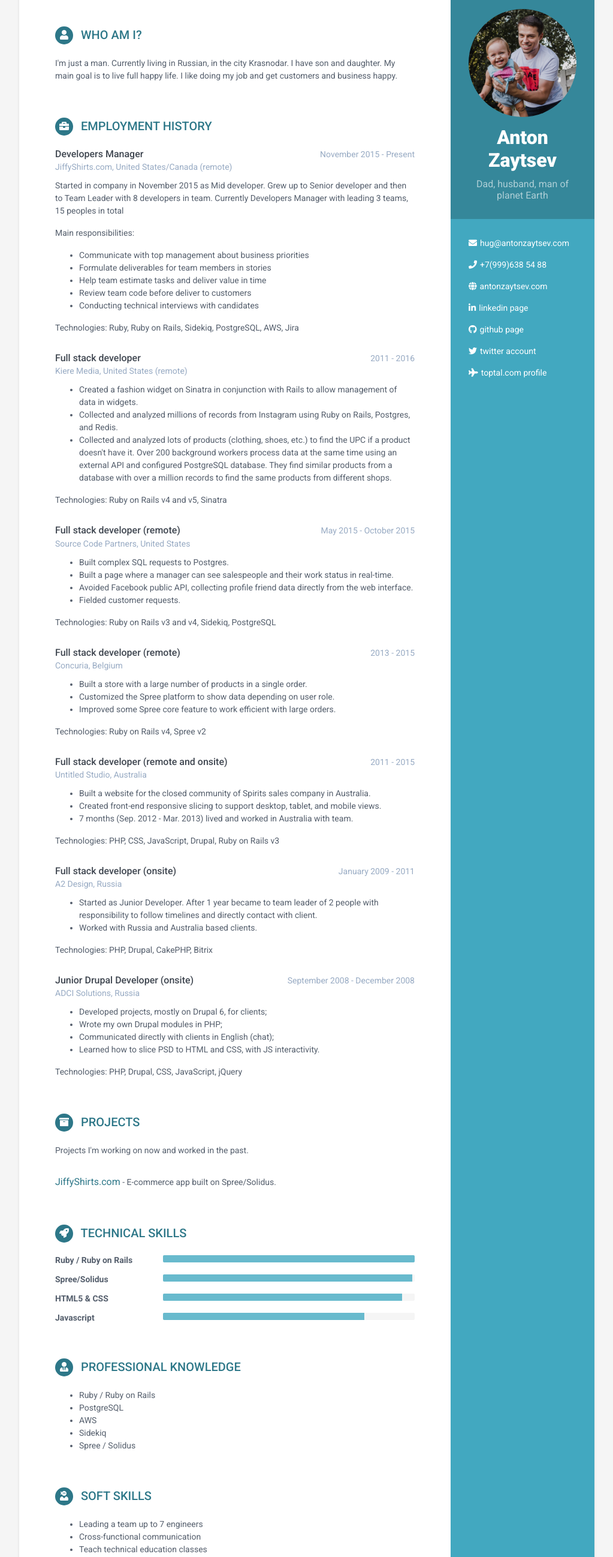
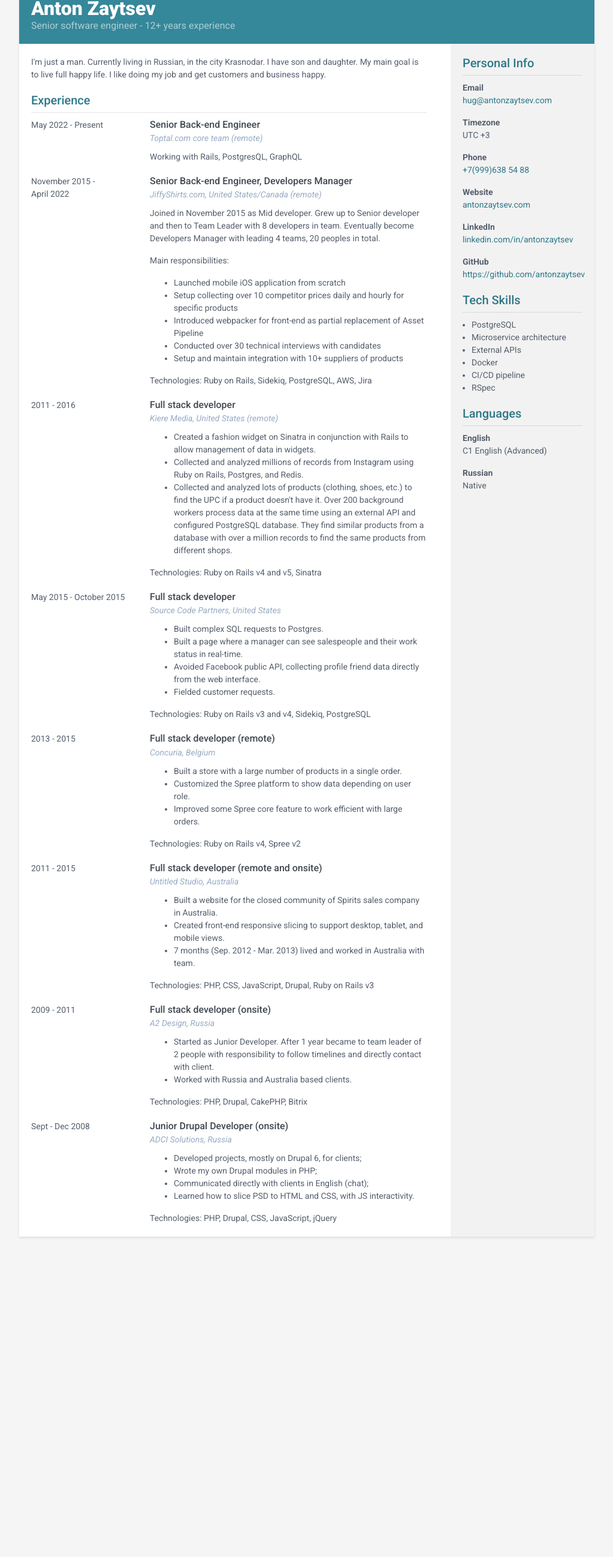
Before and after one commit to antonzaytsev/antonzaytsev.github.io, a plain HTML site: page index.html in a window 1280 px wide. Shown: the part 45-2640 px from the top of the page at 60% size, without its empty margins (128-1151 px from the left). After the commit the page ends 2126 px from the top, so only its background shows below. Drawn offline with Linux system fonts and the light colour scheme.

Commit message:
Major changes in template and content

```diff
--- a/assets/css/custom.css
+++ /dev/null
@@ -1,22 +0,0 @@
-.sidebar-wrapper .profile {
-  max-width: 180px;
-  max-height: 180px;
-  border-radius: 90px;
-}
-
-.wrapper {
-  margin-bottom: 30px;
-}
-
-.main-wrapper .section-title .icon-holder {
-  top: -1px;
-  line-height: 30px;
-}
-
-.main-wrapper .section:last-child {
-  margin-bottom: 0;
-}
-
-.sidebar-wrapper .contact-list li i {
-  margin-right: 5px;
-}
--- a/assets/css/orbit-1.css
+++ b/assets/css/main.css
@@ -41,24 +41,19 @@ p {
   line-height: 1.5;
 }
 
+p:last-child {
+  margin: 0;
+}
+
 .wrapper {
-  background: #42A8C0;
   max-width: 960px;
-  margin: 0 auto;
-  margin-top: 30px;
+  margin: 20px auto;
   position: relative;
-  -webkit-box-shadow: 0px 2px 4px rgba(0, 0, 0, 0.1);
-  -moz-box-shadow: 0px 2px 4px rgba(0, 0, 0, 0.1);
   box-shadow: 0px 2px 4px rgba(0, 0, 0, 0.1);
 }
 
 .sidebar-wrapper {
   background: #42A8C0;
-  position: absolute;
-  right: 0;
-  width: 240px;
-  height: 100%;
-  min-height: 800px;
   color: #fff;
 }
 
@@ -67,9 +62,8 @@ p {
 }
 
 .sidebar-wrapper .profile-container {
-  padding: 30px;
+  padding: 20px;
   background: rgba(0, 0, 0, 0.2);
-  text-align: center;
   color: #fff;
 }
 
@@ -77,10 +71,10 @@ p {
   font-size: 32px;
   font-weight: 900;
   margin-top: 0;
-  margin-bottom: 10px;
+  margin-bottom: 0;
 }
 
-.sidebar-wrapper .tagline {
+.sidebar-wrapper .title {
   color: rgba(255, 255, 255, 0.6);
   font-size: 16px;
   font-weight: 400;
@@ -112,6 +106,8 @@ p {
 
 .sidebar-wrapper .container-block {
   padding: 30px;
+  flex-direction: column;
+  width: 50%;
 }
 
 .sidebar-wrapper .container-block-title {
@@ -180,18 +176,35 @@ p {
 
 .main-wrapper {
   background: #fff;
-  padding: 60px;
-  padding-right: 300px;
+  display: flex;
+  gap: 20px;
+}
+
+.main-wrapper .left-side {
+  width: 75%;
+  padding: 20px;
+}
+
+.main-wrapper .right-side {
+  width: 25%;
+  padding: 20px;
+  background: rgba(0,0,0,0.05);
+}
+
+.main-wrapper .introduction {
+  margin-bottom: 20px;
 }
 
 .main-wrapper .section-title {
-  text-transform: uppercase;
+  /*text-transform: uppercase;*/
   font-size: 20px;
   font-weight: 500;
   color: #2d7788;
   position: relative;
   margin-top: 0;
-  margin-bottom: 20px;
+  margin-bottom: 10px;
+  border-bottom: 1px solid rgb(0, 0, 0, 0.1);
+  padding-bottom: 8px;
 }
 
 .main-wrapper .section-title .icon-holder {
@@ -200,10 +213,6 @@ p {
   margin-right: 8px;
   display: inline-block;
   color: #fff;
-  -webkit-border-radius: 50%;
-  -moz-border-radius: 50%;
-  -ms-border-radius: 50%;
-  -o-border-radius: 50%;
   border-radius: 50%;
   -moz-background-clip: padding;
   -webkit-background-clip: padding-box;
@@ -221,37 +230,41 @@ p {
 }
 
 .main-wrapper .section {
-  margin-bottom: 60px;
+  margin-bottom: 20px;
 }
 
-.main-wrapper .experiences-section .item {
-  margin-bottom: 30px;
+.experiences-section-items .item {
+  margin-bottom: 20px;
+}
+.experiences-section-items .item:last-child {
+  margin: 0
 }
 
-.main-wrapper .upper-row {
-  position: relative;
-  overflow: hidden;
-  margin-bottom: 2px;
+.item {
+  display: grid;
+  grid-template-columns: 26% 70%;
+  grid-column-gap: 4%;
 }
 
-.main-wrapper .job-title {
+.item .time span {
+  white-space: nowrap;
+}
+
+.item .details .job-title {
   color: #3F4650;
   font-size: 16px;
   margin-top: 0;
-  margin-bottom: 0;
+  margin-bottom: 3px;
   font-weight: 500;
 }
-
-.main-wrapper .time {
-  position: absolute;
-  right: 0;
-  top: 0;
+.item .details .company {
+  margin-bottom: 10px;
   color: #97AAC3;
+  font-style: italic;
 }
 
 .main-wrapper .company {
-  margin-bottom: 10px;
-  color: #97AAC3;
+
 }
 
 .main-wrapper .project-title {
@@ -338,3 +351,60 @@ p {
     margin-bottom: 0;
   }
 }
+
+.experiences-section-items {
+  /*display: grid;*/
+  /*grid-template-columns: 48% 48%;*/
+  /*grid-column-gap: 4%;*/
+  /*grid-row-gap: 20px;*/
+}
+
+
+.contact-list {
+  margin-top: 10px;
+}
+.contact-list div {
+  display: inline-block;
+  margin-right: 7px;
+}
+.contact-list a {
+  text-decoration: none;
+}
+
+.sidebar-wrapper .profile {
+  max-width: 180px;
+  max-height: 180px;
+  border-radius: 90px;
+}
+
+.main-wrapper .section-title .icon-holder {
+  top: -1px;
+  line-height: 30px;
+}
+
+.main-wrapper .section:last-child {
+  margin-bottom: 0;
+}
+
+.sidebar-wrapper .contact-list li i {
+  margin-right: 5px;
+}
+
+.tech-skills {
+  padding-left: 15px;
+  margin: 0;
+}
+.tech-skills li {}
+
+
+@media (max-width: 768px) {
+  .experiences-section-items {
+    grid-template-columns: 100%;
+    grid-column-gap: 0;
+    grid-row-gap: 20px;
+  }
+
+  .wrapper {
+    margin: 0;
+  }
+}
--- a/index.html
+++ b/index.html
@@ -37,84 +37,79 @@
   <!-- /Yandex.Metrika counter -->
 
   <link rel="canonical" href="https://antonzaytsev.com" />
+
   <link href='//fonts.googleapis.com/css?family=Roboto:400,500,400italic,300italic,300,500italic,700,700italic,900,900italic' rel='stylesheet' type='text/css'>
-  <script src="https://kit.fontawesome.com/d717ecd1c3.js"></script>
+
   <link rel="stylesheet" href="assets/plugins/bootstrap/css/bootstrap.min.css">
-  <link rel="stylesheet" href="assets/css/orbit-1.css">
-  <link rel="stylesheet" href="assets/plugins/fontawesome-5.9.0/css/all.min.css">
-  <link rel="stylesheet" href="assets/css/custom.css">
+  <link rel="stylesheet" href="assets/css/main.css">
   <link rel="icon" type="image/png" href="assets/images/363b209b47f6c684d34656841e509f5d.png" />
 </head>
 <body>
 <div class="wrapper">
   <div class="sidebar-wrapper">
     <div class="profile-container">
-      <img class="profile" src="assets/images/img-23.jpeg" alt=""/>
       <h1 class="name">Anton Zaytsev</h1>
-      <h3 class="tagline">Dad, husband, man of planet Earth</h3>
+      <h2 class="title">Senior software engineer - 12+ years experience</h2>
     </div>
 
-    <div class="contact-container container-block">
-      <ul class="list-unstyled contact-list">
-        <li class="email"><i class="fas fa-envelope"></i><a href="mailto:hug@antonzaytsev.com">hug@antonzaytsev.com</a></li>
-        <li class="phone"><i class="fas fa-phone"></i><a href="tel:+79996385488">+7(999)638 54 88</a></li>
-        <li class="website"><i class="fas fa-globe"></i><a href="http://antonzaytsev.com" target="_blank">antonzaytsev.com</a></li>
-        <li class="linkedin"><i class="fab fa-linkedin-in"></i><a href="https://www.linkedin.com/in/antonzaytsev/" target="_blank">linkedin page</a></li>
-        <li class="github"><i class="fab fa-github"></i><a href="https://github.com/antonzaytsev" target="_blank">github page</a></li>
-        <li class="twitter"><i class="fab fa-twitter"></i><a href="https://twitter.com/antonzaycev" target="_blank">twitter account</a></li>
-        <li class="toptal"><i class="fa fa-plane"></i><a href="https://www.toptal.com/resume/anton-zaytsev" target="_blank">toptal.com profile</a></li>
-      </ul>
-    </div>
+<!--    <div class="contact-container container-block">-->
+
+<!--    </div>-->
   </div>
 
   <section class="main-wrapper">
-    <section class="section summary-section">
-      <h2 class="section-title">
-        <span class="icon-holder"><i class="fas fa-user"></i></span>
-        Who am I?
-      </h2>
-      <div class="summary">
-        <p>I'm just a man. Currently living in Russian, in the city Krasnodar. I have son and daughter. My main goal is to live full happy life. I like doing my job and get customers and business happy.</p>
-      </div>
-    </section>
+
+    <div class="left-side">
+      <div class="introduction">I'm just a man. Currently living in Russian, in the city Krasnodar. I have son and daughter. My main goal is to live full happy life. I like doing my job and get customers and business happy.</div>
+
+      <!--    <section class="section summary-section">-->
+      <!--      <h2 class="section-title">-->
+      <!--        <span class="icon-holder"><i class="fas fa-user"></i></span>-->
+      <!--        Who am I?-->
+      <!--      </h2>-->
+      <!--      <div class="summary">-->
+      <!--        -->
+      <!--      </div>-->
+      <!--    </section>-->
 
       <section class="section experiences-section">
-      <h2 class="section-title">
-        <span class="icon-holder"><i class="fas fa-briefcase"></i></span>
-        Employment History
-      </h2>
+        <h2 class="section-title">Experience</h2>
 
+        <div class="experiences-section-items">
           <div class="item">
-        <div class="meta">
-          <div class="upper-row">
-            <h3 class="job-title">Developers Manager</h3>
-            <div class="time">November 2015 - Present</div>
-          </div>
-          <div class="company">JiffyShirts.com, United States/Canada (remote)</div>
-        </div>
+            <div class="time"><span>May 2022</span> - Present</div>
             <div class="details">
-          <p>Started in company in November 2015 as Mid developer. Grew up to Senior developer and then to Team Leader with 8 developers in team. Currently Developers Manager with leading 3 teams, 15 peoples in total</p>
-          <p>Main responsibilities:</p>
-          <ul>
-            <li>Communicate with top management about business priorities</li>
-            <li>Formulate deliverables for team members in stories</li>
-            <li>Help team estimate tasks and deliver value in time</li>
-            <li>Review team code before deliver to customers</li>
-            <li>Conducting technical interviews with candidates</li>
-          </ul>
-          <p>Technologies: Ruby, Ruby on Rails, Sidekiq, PostgreSQL, AWS, Jira</p>
+              <h3 class="job-title">Senior Back-end Engineer</h3>
+              <div class="company">Toptal.com core team (remote)</div>
+              <p>Working with Rails, PostgresQL, GraphQL</p>
             </div>
           </div>
 
           <div class="item">
-        <div class="meta">
-          <div class="upper-row">
+            <div class="time"><span>November 2015</span> - <span>April 2022</span></div>
+            <div class="details">
+              <h3 class="job-title">Senior Back-end Engineer, Developers Manager</h3>
+              <div class="company">JiffyShirts.com, United States/Canada (remote)</div>
+              <p>Joined in November 2015 as Mid developer. Grew up to Senior developer and then to Team Leader with 8 developers in team.
+                Eventually become Developers Manager with leading 4 teams, 20 peoples in total.</p>
+              <p>Main responsibilities:</p>
+              <ul>
+                <li>Launched mobile iOS application from scratch</li>
+                <li>Setup collecting over 10 competitor prices daily and hourly for specific products</li>
+                <li>Introduced webpacker for front-end as partial replacement of Asset Pipeline</li>
+                <li>Conducted over 30 technical interviews with candidates</li>
+                <li>Setup and maintain integration with 10+ suppliers of products</li>
+              </ul>
+              <p>Technologies: Ruby on Rails, Sidekiq, PostgreSQL, AWS, Jira</p>
+            </div>
+          </div>
+
+          <div class="item">
+            <div class="time">2011 - 2016</div>
+            <div class="details">
               <h3 class="job-title">Full stack developer</h3>
-            <div class="time">2011 - 2016</div>
-          </div>
               <div class="company">Kiere Media, United States (remote)</div>
-        </div>
-        <div class="details">
+
               <ul>
                 <li>Created a fashion widget on Sinatra in conjunction with Rails to allow management of data in widgets.</li>
                 <li>Collected and analyzed millions of records from Instagram using Ruby on Rails, Postgres, and Redis.</li>
@@ -125,14 +120,11 @@
           </div>
 
           <div class="item">
-        <div class="meta">
-          <div class="upper-row">
-            <h3 class="job-title">Full stack developer (remote)</h3>
             <div class="time">May 2015 - October 2015</div>
-          </div>
+            <div class="details">
+              <h3 class="job-title">Full stack developer</h3>
               <div class="company">Source Code Partners, United States</div>
-        </div>
-        <div class="details">
+
               <ul>
                 <li>Built complex SQL requests to Postgres.</li>
                 <li>Built a page where a manager can see salespeople and their work status in real-time.</li>
@@ -144,14 +136,11 @@
           </div>
 
           <div class="item">
-        <div class="meta">
-          <div class="upper-row">
+            <div class="time">2013 - 2015</div>
+            <div class="details">
               <h3 class="job-title">Full stack developer (remote)</h3>
-            <div class="time">2013 - 2015</div>
-          </div>
               <div class="company">Concuria, Belgium</div>
-        </div>
-        <div class="details">
+
               <ul>
                 <li>Built a store with a large number of products in a single order.</li>
                 <li>Customized the Spree platform to show data depending on user role.</li>
@@ -162,14 +151,11 @@
           </div>
 
           <div class="item">
-        <div class="meta">
-          <div class="upper-row">
+            <div class="time">2011 - 2015</div>
+            <div class="details">
               <h3 class="job-title">Full stack developer (remote and onsite)</h3>
-            <div class="time">2011 - 2015</div>
-          </div>
               <div class="company">Untitled Studio, Australia</div>
-        </div>
-        <div class="details">
+
               <ul>
                 <li>Built a website for the closed community of Spirits sales company in Australia.</li>
                 <li>Created front-end responsive slicing to support desktop, tablet, and mobile views.</li>
@@ -180,14 +166,11 @@
           </div>
 
           <div class="item">
-        <div class="meta">
-          <div class="upper-row">
+            <div class="time">2009 - 2011</div>
+            <div class="details">
               <h3 class="job-title">Full stack developer (onsite)</h3>
-            <div class="time">January 2009 - 2011</div>
-          </div>
               <div class="company">A2 Design, Russia</div>
-        </div>
-        <div class="details">
+
               <ul>
                 <li>Started as Junior Developer. After 1 year became to team leader of 2 people with responsibility to follow timelines and directly contact with client.</li>
                 <li>Worked with Russia and Australia based clients.</li>
@@ -197,14 +180,11 @@
           </div>
 
           <div class="item">
-        <div class="meta">
-          <div class="upper-row">
+            <div class="time">Sept - Dec 2008</div>
+            <div class="details">
               <h3 class="job-title">Junior Drupal Developer (onsite)</h3>
-            <div class="time">September 2008 - December 2008</div>
-          </div>
               <div class="company">ADCI Solutions, Russia</div>
-        </div>
-        <div class="details">
+
               <ul>
                 <li>Developed projects, mostly on Drupal 6, for clients;</li>
                 <li>Wrote my own Drupal modules in PHP;</li>
@@ -215,129 +195,172 @@
             </div>
           </div>
 
-      <div class="item d-none">
-        <div class="meta">
-          <div class="upper-row">
-            <h3 class="job-title"></h3>
-            <div class="time"></div>
-          </div>
-          <div class="company"></div>
-        </div>
-        <div class="details">
-          <p>Technologies: </p>
-        </div>
+<!--          <div class="item d-none">-->
+<!--            <div class="meta">-->
+<!--              <div class="upper-row">-->
+<!--                <h3 class="job-title"></h3>-->
+<!--                <div class="time"></div>-->
+<!--              </div>-->
+<!--              <div class="company"></div>-->
+<!--            </div>-->
+<!--            <div class="details">-->
+<!--              <p>Technologies: </p>-->
+<!--            </div>-->
+<!--          </div>-->
         </div>
       </section>
 
-    <section class="section projects-section">
-      <h2 class="section-title">
-        <span class="icon-holder"><i class="fas fa-archive"></i></span>
-        Projects
-      </h2>
+      <!--    <section class="section projects-section">-->
+      <!--      <h2 class="section-title">-->
+      <!--        <span class="icon-holder"><i class="fas fa-archive"></i></span>-->
+      <!--        Projects-->
+      <!--      </h2>-->
 
-      <div class="intro">
-        <p>Projects I'm working on now and worked in the past.</p>
+      <!--      <div class="intro">-->
+      <!--        <p>Projects I'm working on now and worked in the past.</p>-->
+      <!--      </div>-->
+
+      <!--      <div class="item">-->
+      <!--        <span class="project-title"><a href="https://www.jiffyshrits.com" target="_blank">JiffyShirts.com</a></span> - -->
+      <!--        <span class="project-tagline">E-commerce app built on Spree/Solidus.</span>-->
+      <!--      </div>-->
+      <!--    </section>-->
+
+      <!--    <section class="skills-section section">-->
+      <!--      <h2 class="section-title">-->
+      <!--        <span class="icon-holder"><i class="fas fa-rocket"></i></span>-->
+      <!--        Technical Skills-->
+      <!--      </h2>-->
+
+      <!--      <div class="skillset">-->
+      <!--        <div class="item">-->
+      <!--          <h3 class="level-title">Ruby / Ruby on Rails</h3>-->
+      <!--          <div class="progress level-bar">-->
+      <!--            <div class="progress-bar theme-progress-bar" role="progressbar" style="width: 100%"-->
+      <!--                 aria-valuenow="100" aria-valuemin="0" aria-valuemax="100"></div>-->
+      <!--          </div>-->
+      <!--        </div>-->
+
+      <!--        <div class="item">-->
+      <!--          <h3 class="level-title">Spree/Solidus</h3>-->
+      <!--          <div class="progress level-bar">-->
+      <!--            <div class="progress-bar theme-progress-bar" role="progressbar" style="width: 99%"-->
+      <!--                 aria-valuenow="99" aria-valuemin="0" aria-valuemax="100"></div>-->
+      <!--          </div>-->
+      <!--        </div>-->
+
+      <!--        <div class="item">-->
+      <!--          <h3 class="level-title">HTML5 &amp; CSS</h3>-->
+      <!--          <div class="progress level-bar">-->
+      <!--            <div class="progress-bar theme-progress-bar" role="progressbar" style="width: 95%"-->
+      <!--                 aria-valuenow="95" aria-valuemin="0" aria-valuemax="100"></div>-->
+      <!--          </div>-->
+      <!--        </div>-->
+
+      <!--        <div class="item">-->
+      <!--          <h3 class="level-title">Javascript</h3>-->
+      <!--          <div class="progress level-bar">-->
+      <!--            <div class="progress-bar theme-progress-bar" role="progressbar" style="width: 80%"-->
+      <!--                 aria-valuenow="80" aria-valuemin="0" aria-valuemax="100"></div>-->
+      <!--          </div>-->
+      <!--        </div>-->
+      <!--      </div>-->
+      <!--    </section>-->
+
+      <!--    <section class="section">-->
+      <!--      <h2 class="section-title">-->
+      <!--        <span class="icon-holder"><i class="fas fa-user-tie"></i></span>-->
+      <!--        Professional knowledge-->
+      <!--      </h2>-->
+
+      <!--      <ul>-->
+      <!--        <li>Ruby / Ruby on Rails</li>-->
+      <!--        <li>PostgreSQL</li>-->
+      <!--        <li>AWS</li>-->
+      <!--        <li>Sidekiq</li>-->
+      <!--        <li>Spree / Solidus</li>-->
+      <!--      </ul>-->
+      <!--    </section>-->
+
+      <!--    <section class="skills-section section">-->
+      <!--      <h2 class="section-title">-->
+      <!--        <span class="icon-holder"><i class="fas fa-user-ninja"></i></span>-->
+      <!--        Soft Skills-->
+      <!--      </h2>-->
+
+      <!--      <ul>-->
+      <!--        <li>Leading a team up to 7 engineers</li>-->
+      <!--        <li>Cross-functional communication</li>-->
+      <!--        <li>Teach technical education classes</li>-->
+      <!--      </ul>-->
+      <!--    </section>-->
+
+
+      <!--    <section class="section">-->
+      <!--      <h2 class="section-title">-->
+      <!--        <span class="icon-holder"><i class="fas fa-snowboarding"></i></span>-->
+      <!--        Interests-->
+      <!--      </h2>-->
+
+      <!--    </section>-->
+
     </div>
+    <div class="right-side">
+      <div class="section">
+        <h2 class="section-title">Personal Info</h2>
+        <div class="section-content">
+          <div class="contact-list">
+            <strong>Email</strong>
+            <p><a href="mailto:hug@antonzaytsev.com"><span>hug@antonzaytsev.com</span></a></p>
 
-      <div class="item">
-        <span class="project-title"><a href="https://www.jiffyshrits.com" target="_blank">JiffyShirts.com</a></span> -
-        <span class="project-tagline">E-commerce app built on Spree/Solidus.</span>
+            <strong>Timezone</strong>
+            <p>UTC +3</p>
+
+            <strong>Phone</strong>
+            <p><a href="tel:+79996385488">+7(999)638 54 88</a></p>
+
+            <strong>Website</strong>
+            <p><a href="https://antonzaytsev.com" target="_blank">antonzaytsev.com</a></p>
+
+            <strong>LinkedIn</strong>
+            <p><a href="https://www.linkedin.com/in/antonzaytsev/" target="_blank">linkedin.com/in/antonzaytsev</a></p>
+
+            <strong>GitHub</strong>
+            <p><a href="https://github.com/antonzaytsev" target="_blank">https://github.com/antonzaytsev</a></p>
+
+            <!--        <div class="twitter"><a href="https://twitter.com/antonzaycev" target="_blank"><i class="fab fa-twitter"></i> <span>twitter account</span></a></div>-->
+            <!--        <div class="toptal"><a href="https://www.toptal.com/resume/anton-zaytsev" target="_blank"><i class="fa fa-plane"></i> <span>toptal.com profile</span></a></div>-->
           </div>
-    </section>
-
-    <section class="skills-section section">
-      <h2 class="section-title">
-        <span class="icon-holder"><i class="fas fa-rocket"></i></span>
-        Technical Skills
-      </h2>
-
-      <div class="skillset">
-        <div class="item">
-          <h3 class="level-title">Ruby / Ruby on Rails</h3>
-          <div class="progress level-bar">
-            <div class="progress-bar theme-progress-bar" role="progressbar" style="width: 100%"
-                 aria-valuenow="100" aria-valuemin="0" aria-valuemax="100"></div>
         </div>
       </div>
 
-        <div class="item">
-          <h3 class="level-title">Spree/Solidus</h3>
-          <div class="progress level-bar">
-            <div class="progress-bar theme-progress-bar" role="progressbar" style="width: 99%"
-                 aria-valuenow="99" aria-valuemin="0" aria-valuemax="100"></div>
+      <div class="section">
+        <h2 class="section-title">Tech Skills</h2>
+        <ul class="tech-skills">
+          <li>PostgreSQL</li>
+          <li>Microservice architecture</li>
+          <li>External APIs</li>
+          <li>Docker</li>
+          <li>CI/CD pipeline</li>
+          <li>RSpec</li>
+        </ul>
+      </div>
+
+<!--      <div class="section">-->
+<!--        <h2 class="section-title">Soft Skills</h2>-->
+<!--        Get things done-->
+<!--      </div>-->
+
+      <div class="section">
+        <h2 class="section-title">Languages</h2>
+        <strong>English</strong>
+        <p>C1 English (Advanced)</p>
+        <strong>Russian</strong>
+        <p>Native</p>
       </div>
     </div>
 
-        <div class="item">
-          <h3 class="level-title">HTML5 &amp; CSS</h3>
-          <div class="progress level-bar">
-            <div class="progress-bar theme-progress-bar" role="progressbar" style="width: 95%"
-                 aria-valuenow="95" aria-valuemin="0" aria-valuemax="100"></div>
-          </div>
-        </div>
 
-        <div class="item">
-          <h3 class="level-title">Javascript</h3>
-          <div class="progress level-bar">
-            <div class="progress-bar theme-progress-bar" role="progressbar" style="width: 80%"
-                 aria-valuenow="80" aria-valuemin="0" aria-valuemax="100"></div>
-          </div>
-        </div>
-      </div>
-    </section>
-
-    <section class="section">
-      <h2 class="section-title">
-        <span class="icon-holder"><i class="fas fa-user-tie"></i></span>
-        Professional knowledge
-      </h2>
-
-      <ul>
-        <li>Ruby / Ruby on Rails</li>
-        <li>PostgreSQL</li>
-        <li>AWS</li>
-        <li>Sidekiq</li>
-        <li>Spree / Solidus</li>
-      </ul>
-    </section>
-
-    <section class="skills-section section">
-      <h2 class="section-title">
-        <span class="icon-holder"><i class="fas fa-user-ninja"></i></span>
-        Soft Skills
-      </h2>
-
-      <ul>
-        <li>Leading a team up to 7 engineers</li>
-        <li>Cross-functional communication</li>
-        <li>Teach technical education classes</li>
-      </ul>
-    </section>
-
-    <section class="section">
-      <h2 class="section-title">
-        <span class="icon-holder"><i class="fas fa-language"></i></span>
-        Languages
-      </h2>
-
-      <ul>
-        <li>Russian <span class="lang-desc">(Native)</span></li>
-        <li>English <span class="lang-desc">(Fluent)</span></li>
-      </ul>
-    </section>
-
-    <section class="section">
-      <h2 class="section-title">
-        <span class="icon-holder"><i class="fas fa-snowboarding"></i></span>
-        Interests
-      </h2>
-
-      <ul>
-        <li>Snowboarding</li>
-        <li>Wakeboarding</li>
-        <li>Read books</li>
-      </ul>
-    </section>
   </section>
 </div>
 </body>
```
Also changed, not shown: assets/images/img-23.jpeg (deleted). Lines whose indentation alone changed are shown as unchanged.
